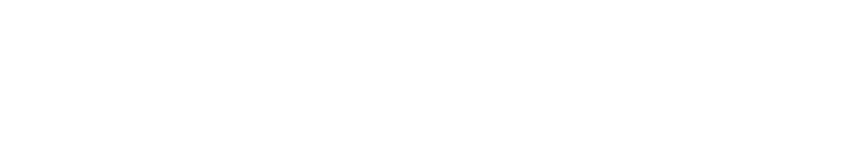
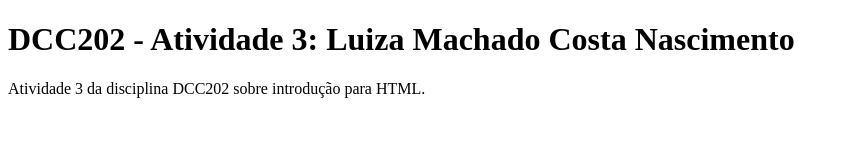
Before and after one commit to ufjf-dcc202/ufjf-dcc202-2023-3-b-atv3-luizamc003, a website: page index.html in a window 1280 px wide. Shown: the whole page, without its empty margins (0-849 px from the left). Drawn offline with Linux system fonts and the light colour scheme.

Commit message:
altera titulo e adiciona informacoes sobre pagina

```diff
--- a/index.html
+++ b/index.html
@@ -6,6 +6,9 @@
     <title>DCC202 - Atividade 3: Luiza Machado Costa Nascimento</title>
 </head>
 <body>
-
+    <main>
+        <h1>DCC202 - Atividade 3: Luiza Machado Costa Nascimento</h1>
+        <p>Atividade 3 da disciplina DCC202 sobre introdução para HTML.</p>
+    </main>
 </body>
 </html>
```
